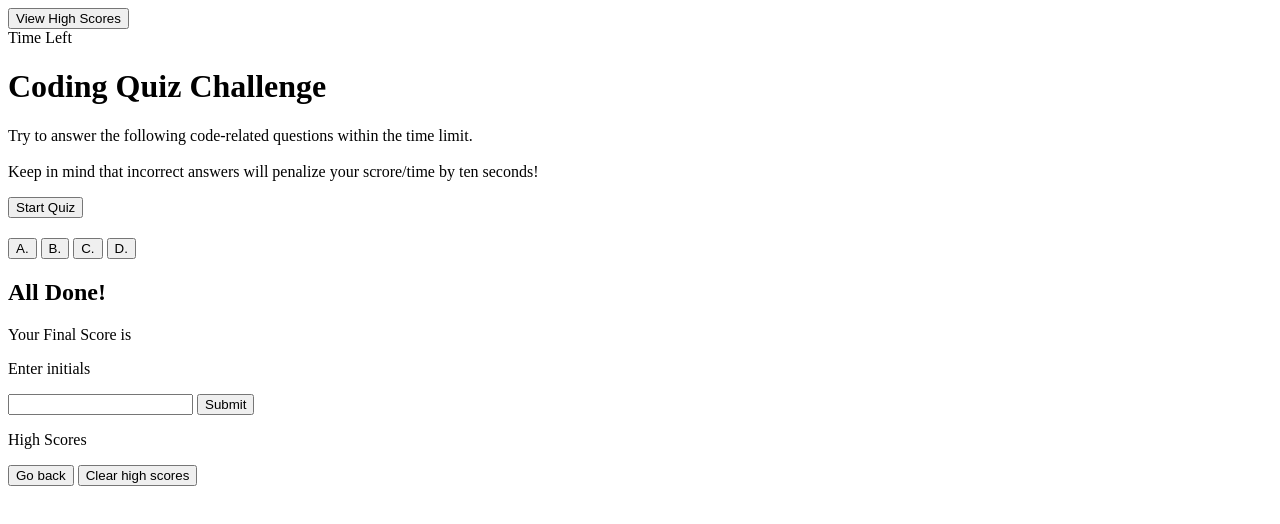
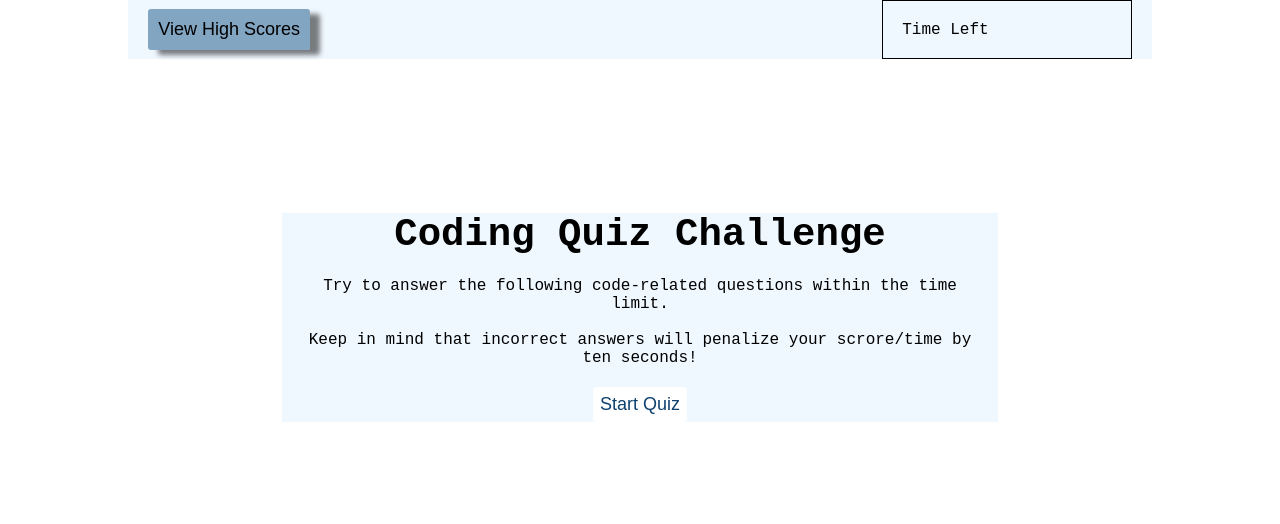
Before and after one commit to Jabezli/Code-Quiz, a plain HTML site: page index.html in a window 1280 px wide. Drawn offline with Linux system fonts and the light colour scheme; the site is published under a folder, as on GitHub Pages, so addresses that start at the root find nothing.

Commit message:
resolved folder path issue

```diff
--- a/assets/style.css
+++ b/assets/style.css
@@ -123,7 +123,7 @@ body{
 }
 
 .finalpage{
-    border: 5px solid;
+
     background-color: aliceblue;
     margin: 0 15%;
     height:90vh;
@@ -162,7 +162,7 @@ body{
 }
 
 .scorepage{
-    border: 5px solid;
+
     background-color: aliceblue;
     margin: 0 15%;
     height:90vh;
--- a/index.html
+++ b/index.html
@@ -4,7 +4,7 @@
     <meta http-equiv="X-UA-Compatible" content="IE=edge">
     <meta name="viewport" content="width=device-width, initial-scale=1.0">
     <title>Code-Quiz</title>
-    <link rel="stylesheet" href="/assets/style.css">
+    <link rel="stylesheet" href="assets/style.css">
 </head>
 <body>
 
@@ -75,6 +75,7 @@
 
 
 
-    <script src="/assets/script.js"></script>
+    <script src="assets/script.js"></script>
+
 </body>
 </html>
```
Also changed, not shown: 1 other file.
